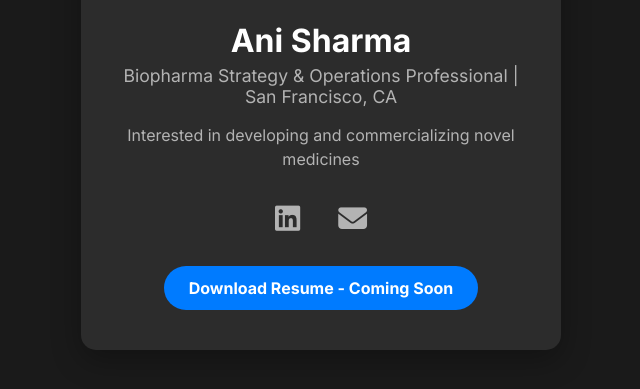
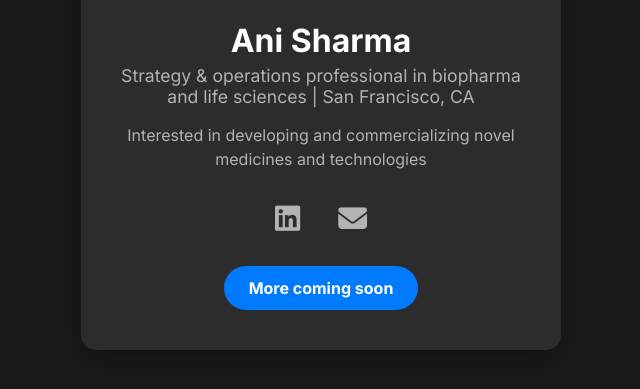
Before and after one commit to anisharma-ca/Anisharma-ca.github.io, a plain HTML site: page index.html in a window 1280 px wide. Shown: the part 327-716 px from the top of the page, without its empty margins (319-959 px from the left). Drawn offline with Linux system fonts and the light colour scheme.

Commit message:
Update index.html

```diff
--- a/index.html
+++ b/index.html
@@ -23,8 +23,8 @@
 
         <h1 class="name">Ani Sharma</h1>
 
-        <h2 class="title">Biopharma Strategy & Operations Professional | San Francisco, CA</h2>
-        <p class="bio">Interested in developing and commercializing novel medicines</p>
+        <h2 class="title">Strategy & operations professional in biopharma and life sciences | San Francisco, CA</h2>
+        <p class="bio">Interested in developing and commercializing novel medicines and technologies</p>
 
         <div class="links">
             <a href="www.linkedin.com/in/anisharmaus" target="_blank" aria-label="LinkedIn Profile">
@@ -35,7 +35,7 @@
             </a>
         </div>
 
-        <a href="resume.pdf" target="_blank" class="button">Download Resume - Coming Soon</a>
+        <a href="resume.pdf" target="_blank" class="button">More coming soon</a>
 
     </main>
 
```
